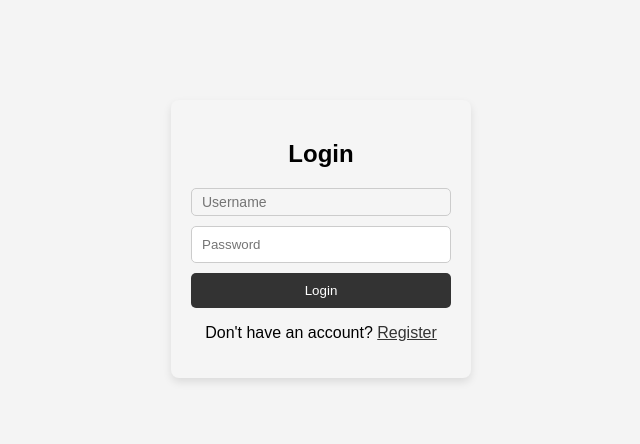
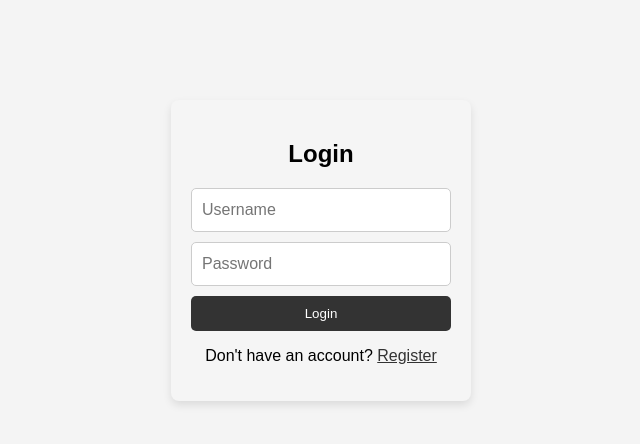
Before and after one commit to azishabibi/chatgpt_clone, a React (Create React App) app in the folder frontend/: page /login in a window 1280 px wide. Shown: the top 444 px of the page, without its empty margins (319-959 px from the left). Built offline with nearby package versions, Linux system fonts and the light colour scheme.

Commit message:
login fixed

```diff
--- a/frontend/src/App.css
+++ b/frontend/src/App.css
@@ -29,18 +29,26 @@ body {
   border-radius: 8px;
   box-shadow: 0 4px 8px rgba(0, 0, 0, 0.1);
   text-align: center;
+  box-sizing: border-box;
 }
 
 .auth-container h2 {
   margin-bottom: 20px;
 }
 
-.auth-container input {
+/* 确保所有输入框样式一致 */
+.auth-container input[type="text"],
+.auth-container input[type="password"] {
+  appearance: none;
+  -webkit-appearance: none;
   width: 100%;
-  padding: 10px;
+  padding: 12px 10px;
   margin-bottom: 10px;
   border: 1px solid #ccc;
   border-radius: 5px;
+  box-sizing: border-box;
+  font-size: 16px;
+  background-color: #ffffff;
 }
 
 .auth-container button {
```
